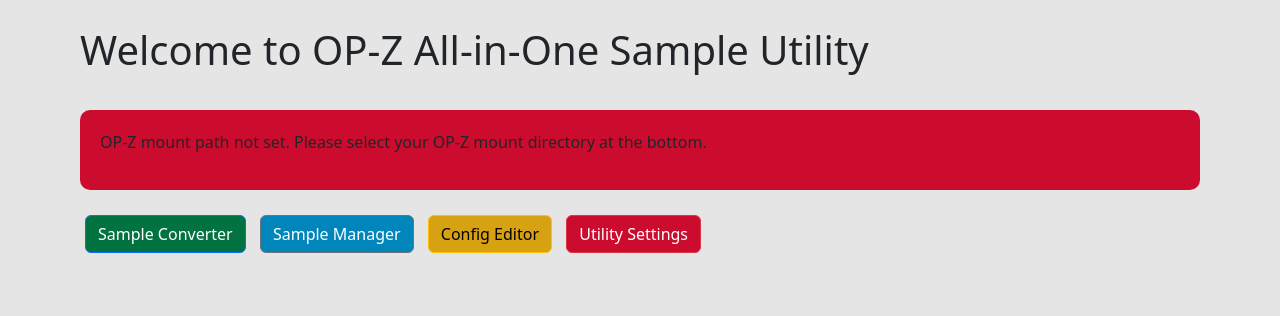
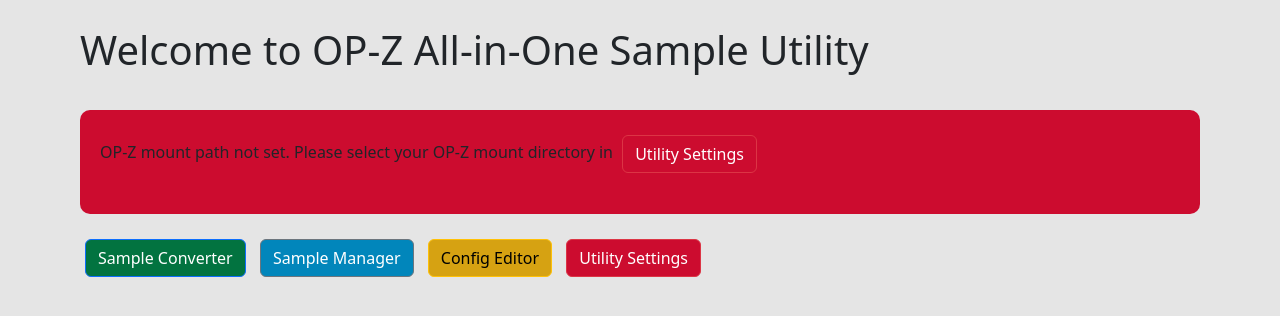
Before and after one commit to Romano-Garmez/opz-sample-manager, a Flask app: page / in a window 1280 px wide. Shown: the top 316 px of the page. Run offline with Flask 3, Linux system fonts and the light colour scheme.

Commit message:
Say the right place

```diff
--- a/templates/index.html
+++ b/templates/index.html
@@ -16,7 +16,7 @@
                 if (data.config_value && data.config_value !== '') {
                     document.getElementById('mount-path-container').hidden = true;
                 } else {
-                    document.getElementById('mount-path').innerText = 'OP-Z mount path not set. Please select your OP-Z mount directory at the bottom.';
+                    document.getElementById('mount-path').innerHTML = 'OP-Z mount path not set. Please select your OP-Z mount directory in <a href="/utilitysettings" class="btn btn-danger">Utility Settings</a>';
                 }
             })
             .catch(error => {
```
